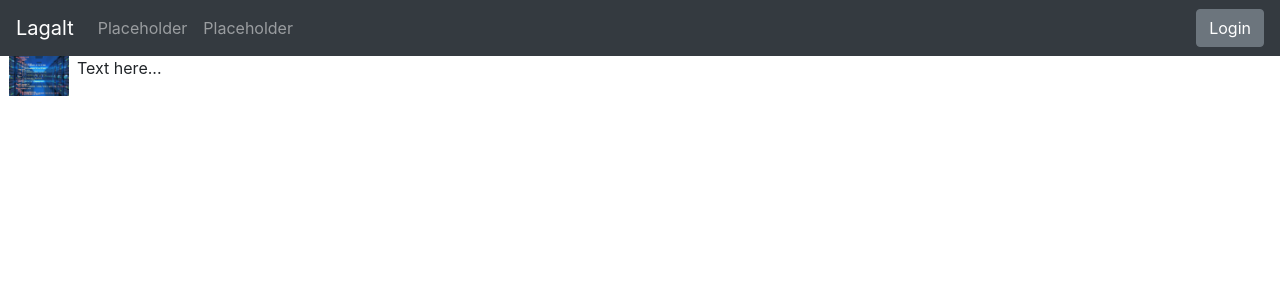
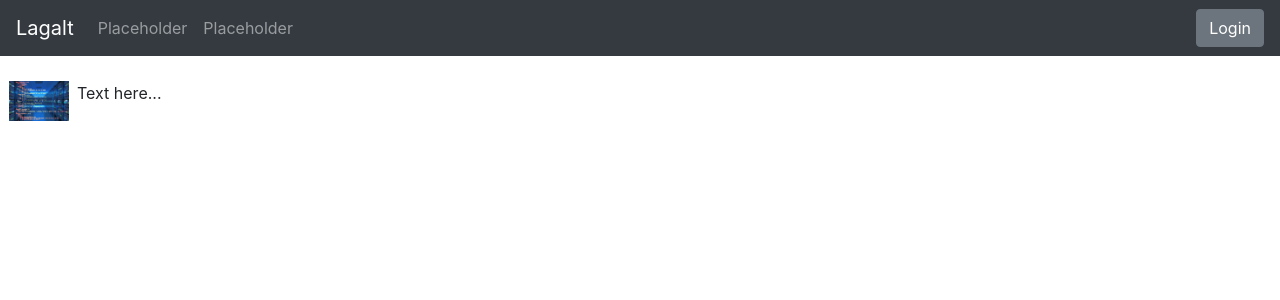
Before and after one commit to xtrmil/lagalt, a React (Create React App) app in the folder client/: page / in a window 1280 px wide. Shown: the top 300 px of the page. Built offline with nearby package versions, Linux system fonts and the light colour scheme.

Commit message:
homepage fixed

```diff
--- a/client/src/pages/HomePage.css
+++ b/client/src/pages/HomePage.css
@@ -2,3 +2,7 @@
     width: 60px;
     height: auto;
 }
+
+.project {
+    margin-top: 25px;
+}
--- a/client/src/pages/HomePage.jsx
+++ b/client/src/pages/HomePage.jsx
@@ -3,7 +3,7 @@ import './HomePage.css';
 
 const HomePage = (props) => {
   return (
-    <div className="row">
+    <div className="row project">
       <div className="ml-4">
         <img className="homepage-img" src="nedladdning.jpg"></img>
       </div>
```
